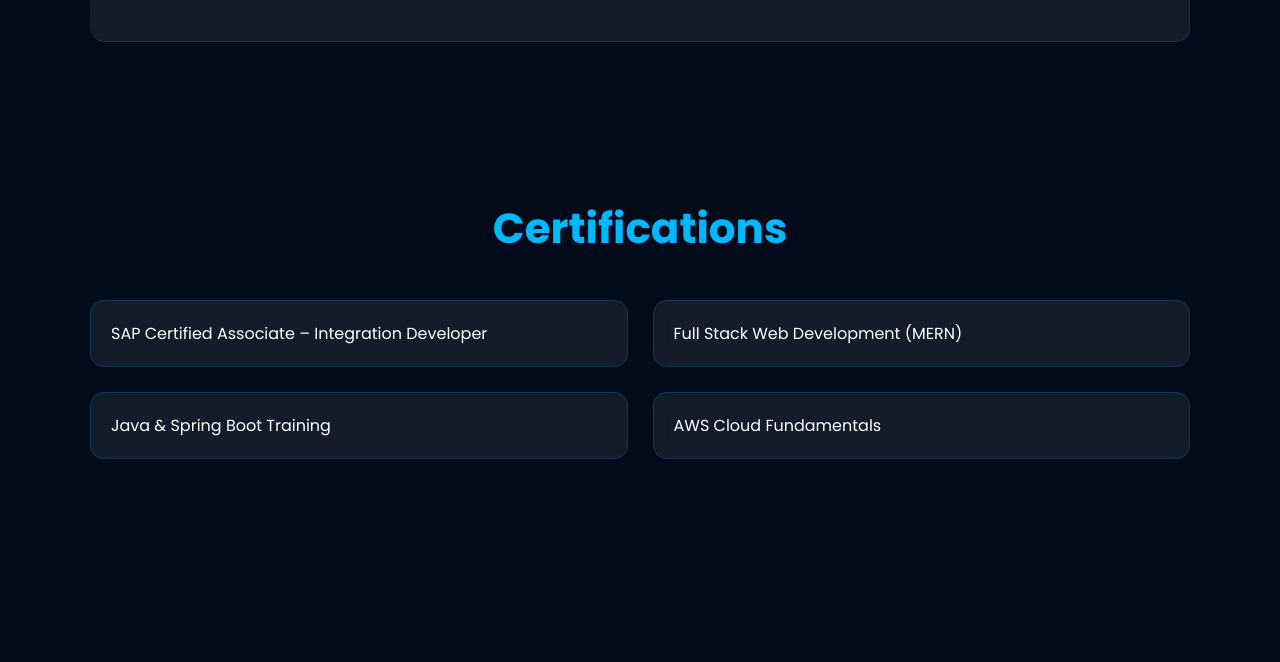
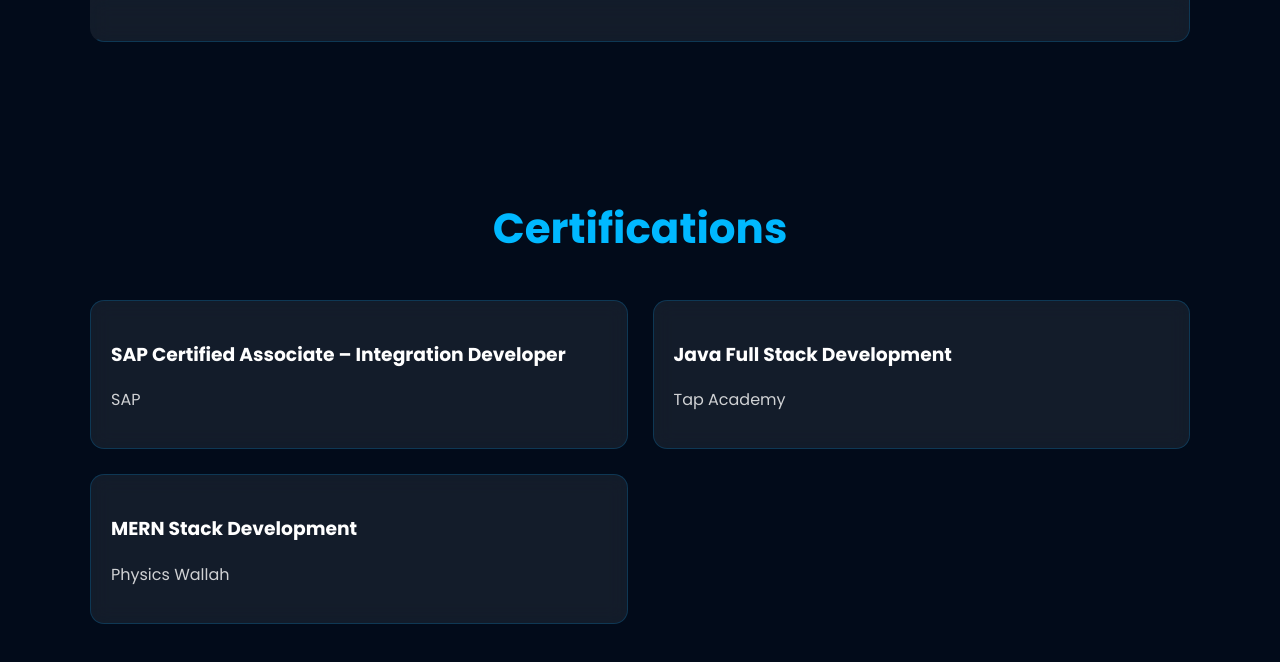
Before and after one commit to Maheboob-baig15/portfolio, a React (Create React App) app: page / in a window 1280 px wide. Shown: the part 4043-4705 px from the top of the page. Built offline with nearby package versions, Linux system fonts and the light colour scheme.

Commit message:
Add clickable certifications with detail pages

```diff
--- a/package.json
+++ b/package.json
@@ -11,7 +11,7 @@
     "react": "^19.2.3",
     "react-dom": "^19.2.3",
     "react-icons": "^5.5.0",
-    "react-router-dom": "^7.10.1",
+    "react-router-dom": "^7.11.0",
     "react-scripts": "5.0.1",
     "web-vitals": "^2.1.4"
   },
--- a/src/App.jsx
+++ b/src/App.jsx
@@ -1,3 +1,4 @@
+import { BrowserRouter, Routes, Route } from "react-router-dom";
 import Navbar from "./components/Navbar";
 import Footer from "./components/Footer";
 
@@ -6,24 +7,33 @@
 import Skills from "./pages/Skills";
 import Projects from "./pages/Projects";
 import Certifications from "./pages/Certifications";
+import CertificationDetail from "./pages/CertificationDetail";
 import Contact from "./pages/Contact";
 
 function App() {
   return (
-    <div className="app-wrapper">
+    <BrowserRouter>
       <Navbar />
 
-      <main>
+      <Routes>
+        <Route
+          path="/"
+          element={
+            <>
               <section id="home"><Home /></section>
               <section id="about"><About /></section>
               <section id="skills"><Skills /></section>
               <section id="projects"><Projects /></section>
               <section id="certifications"><Certifications /></section>
               <section id="contact"><Contact /></section>
-      </main>
+            </>
+          }
+        />
+        <Route path="/certification/:id" element={<CertificationDetail />} />
+      </Routes>
 
       <Footer />
-    </div>
+    </BrowserRouter>
   );
 }
 
--- /dev/null
+++ b/src/data/certifications.js
@@ -0,0 +1,28 @@
+const certifications = [
+  {
+    id: "sap-integration",
+    title: "SAP Certified Associate – Integration Developer",
+    issuer: "SAP",
+    file: "/certifications/sap-integration.pdf",
+    description:
+      "This certification validates core and advanced skills in SAP Integration Suite including Cloud Integration (CPI), adapters, message mappings, APIs, security configuration, monitoring, and enterprise integration best practices."
+  },
+  {
+    id: "java-fullstack",
+    title: "Java Full Stack Development",
+    issuer: "Tap Academy",
+    file: null,
+    description:
+      "Hands-on full stack development training covering Java, Spring Boot, Hibernate, MySQL for backend and HTML, CSS, JavaScript, React.js for frontend development."
+  },
+  {
+    id: "mern-stack",
+    title: "MERN Stack Development",
+    issuer: "Physics Wallah",
+    file: null,
+    description:
+      "Comprehensive MERN stack training covering MongoDB, Express.js, React.js, and Node.js with real-world full stack application development."
+  }
+];
+
+export default certifications;
--- /dev/null
+++ b/src/pages/CertificationDetail.jsx
@@ -0,0 +1,56 @@
+import { useParams, useNavigate } from "react-router-dom";
+import certifications from "../data/certifications";
+import BackgroundAnimation from "../components/BackgroundAnimation";
+
+export default function CertificationDetail() {
+  const { id } = useParams();
+  const navigate = useNavigate();
+
+  const cert = certifications.find((c) => c.id === id);
+
+  if (!cert) {
+    return (
+      <p style={{ color: "#fff", textAlign: "center" }}>
+        Certification not found
+      </p>
+    );
+  }
+
+  return (
+    <div className="skills-wrapper">
+      <BackgroundAnimation />
+
+      <div className="skills-content">
+        <h1 className="page-title">{cert.title}</h1>
+
+        <div className="glass-card" style={{ padding: "30px" }}>
+          <p><strong>Issuer:</strong> {cert.issuer}</p>
+
+          <p style={{ marginTop: "15px", lineHeight: "1.6" }}>
+            {cert.description}
+          </p>
+
+          {cert.file && (
+            <div style={{ marginTop: "25px" }}>
+              <iframe
+                src={cert.file}
+                title={cert.title}
+                width="100%"
+                height="500"
+                style={{ borderRadius: "10px" }}
+              />
+            </div>
+          )}
+
+          <button
+            className="contact-btn"
+            style={{ marginTop: "25px" }}
+            onClick={() => navigate("/")}
+          >
+            ← Back to Home
+          </button>
+        </div>
+      </div>
+    </div>
+  );
+}
--- a/src/pages/Certifications.jsx
+++ b/src/pages/Certifications.jsx
@@ -1,13 +1,10 @@
 import "../styles/Skills.css";
 import BackgroundAnimation from "../components/BackgroundAnimation";
+import certifications from "../data/certifications";
+import { useNavigate } from "react-router-dom";
 
 export default function Certifications() {
-  const certifications = [
-    "SAP Certified Associate – Integration Developer",
-    "Full Stack Web Development (MERN)",
-    "Java & Spring Boot Training",
-    "AWS Cloud Fundamentals"
-  ];
+  const navigate = useNavigate();
 
   return (
     <div className="skills-wrapper">
@@ -17,9 +14,17 @@
         <h1 className="page-title">Certifications</h1>
 
         <div className="skills-grid">
-          {certifications.map((cert, index) => (
-            <div key={index} className="skill-card glass-card">
-              {cert}
+          {certifications.map((cert) => (
+            <div
+              key={cert.id}
+              className="skill-card glass-card"
+              style={{ cursor: "pointer" }}
+              onClick={() => navigate(`/certification/${cert.id}`)}
+            >
+              <h3>{cert.title}</h3>
+              <p style={{ opacity: 0.8, marginTop: "8px" }}>
+                {cert.issuer}
+              </p>
             </div>
           ))}
         </div>
```
Also changed, not shown: 2 other files (tests, documents, lock files or other folders). Lines whose indentation alone changed are shown as unchanged.
